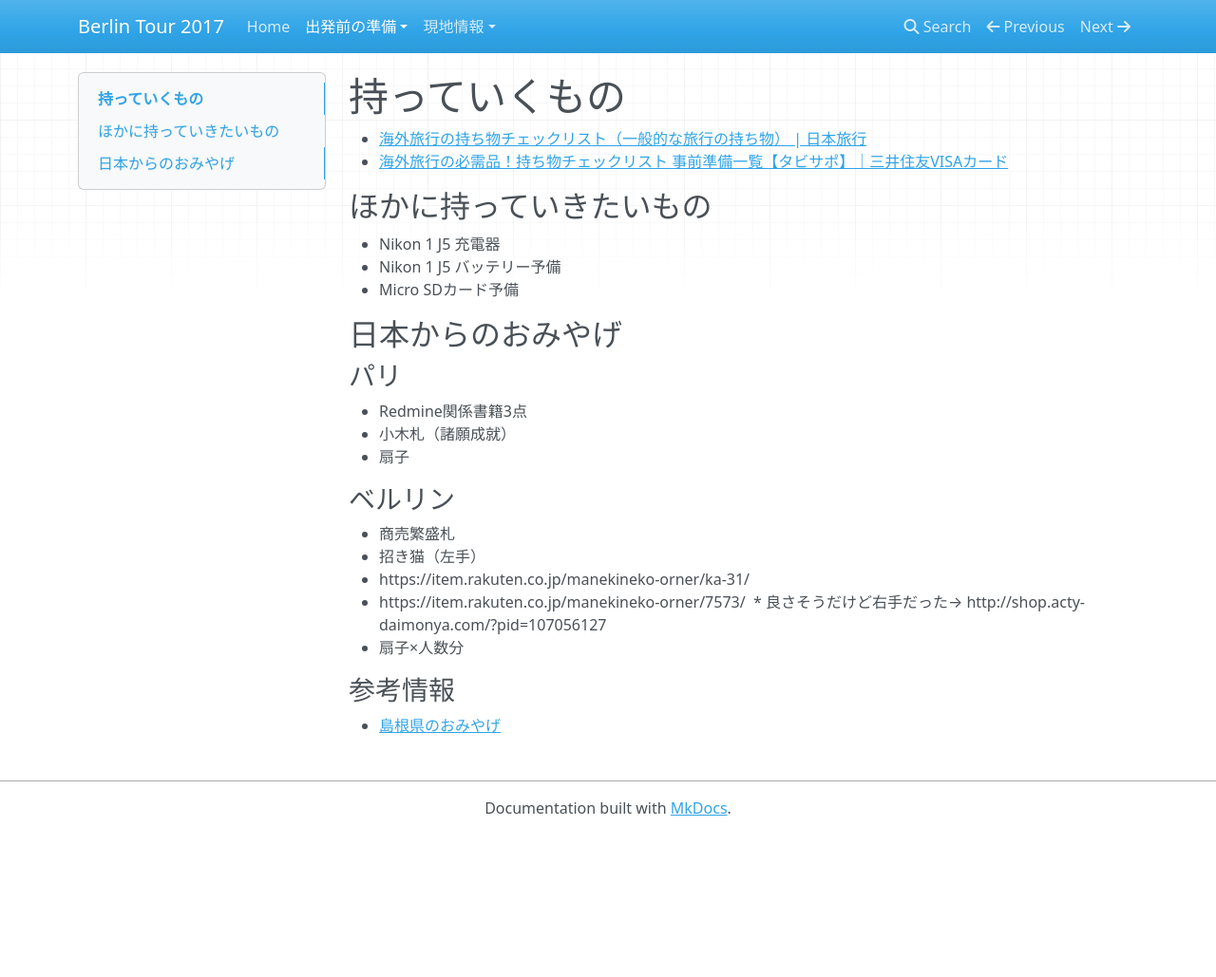
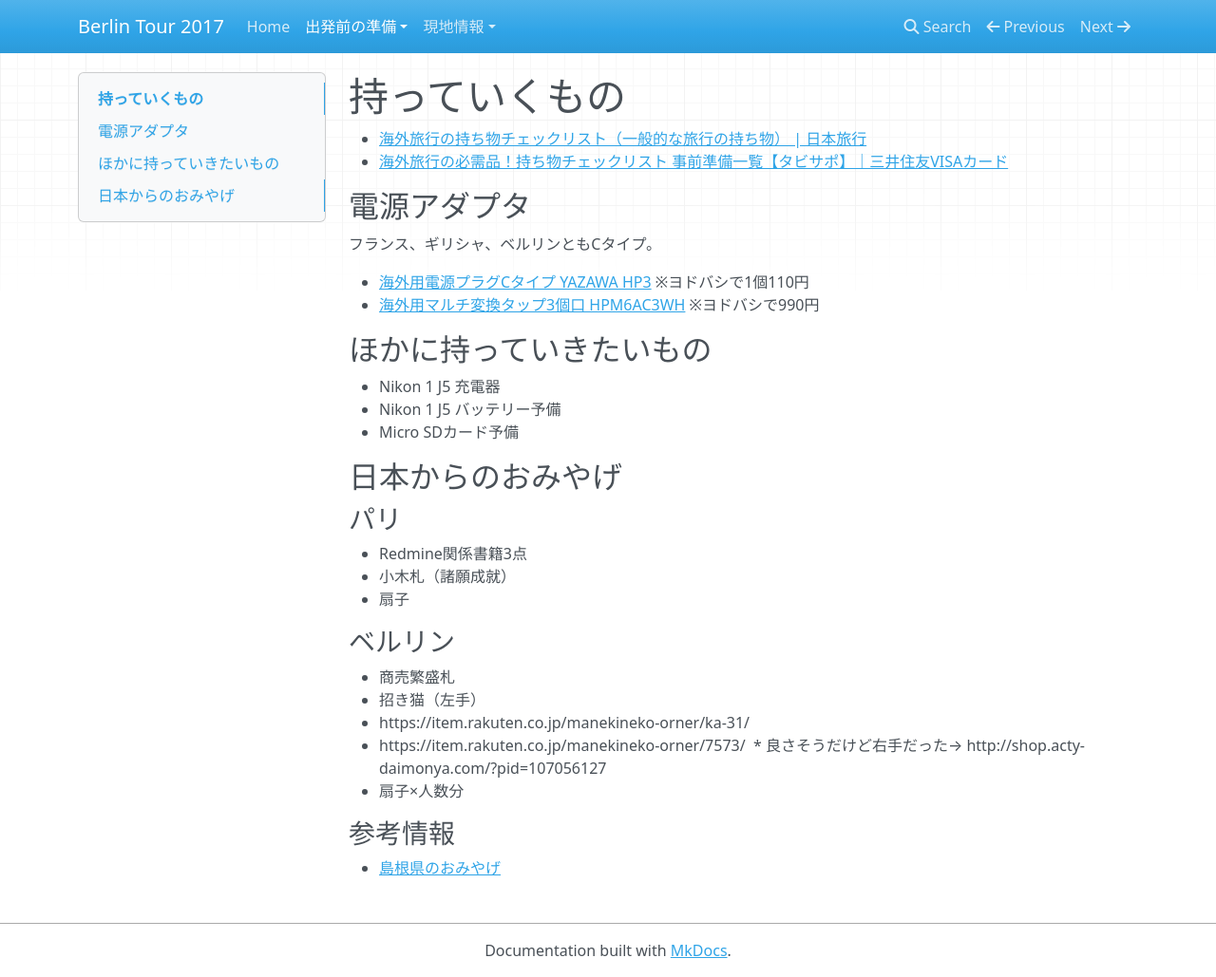
Before and after one commit to vividtone/berlin-tour-2017, an MkDocs documentation site: the page built from docs/item-list.md, in a window 1280 px wide and 1029 px high. Shown: the whole window at 95% size. Built offline with MkDocs 1.6.1, drawn with Linux system fonts in a browser that asks for light colours; nearby versions of some CDN libraries; old or Windows-style settings are respelled for this version of MkDocs.

Commit message:
電源アダプタの情報を追加

```diff
--- a/docs/item-list.md
+++ b/docs/item-list.md
@@ -3,6 +3,14 @@
 
 * [海外旅行の持ち物チェックリスト（一般的な旅行の持ち物） | 日本旅行](http://www.nta.co.jp/kaigai/special/mochimono/)
 * [海外旅行の必需品！持ち物チェックリスト 事前準備一覧【タビサポ】｜三井住友VISAカード](https://www.smbc-card.com/nyukai/magazine/tabisapo/prepare/list.jsp)
+
+電源アダプタ
+------------
+
+フランス、ギリシャ、ベルリンともCタイプ。
+
+* [海外用電源プラグCタイプ YAZAWA HP3](http://www.yazawa.co.jp/products/hp3) ※ヨドバシで1個110円
+* [海外用マルチ変換タップ3個口 HPM6AC3WH](HPM6AC3WH) ※ヨドバシで990円
 
 ほかに持っていきたいもの
 ----------------------
```
